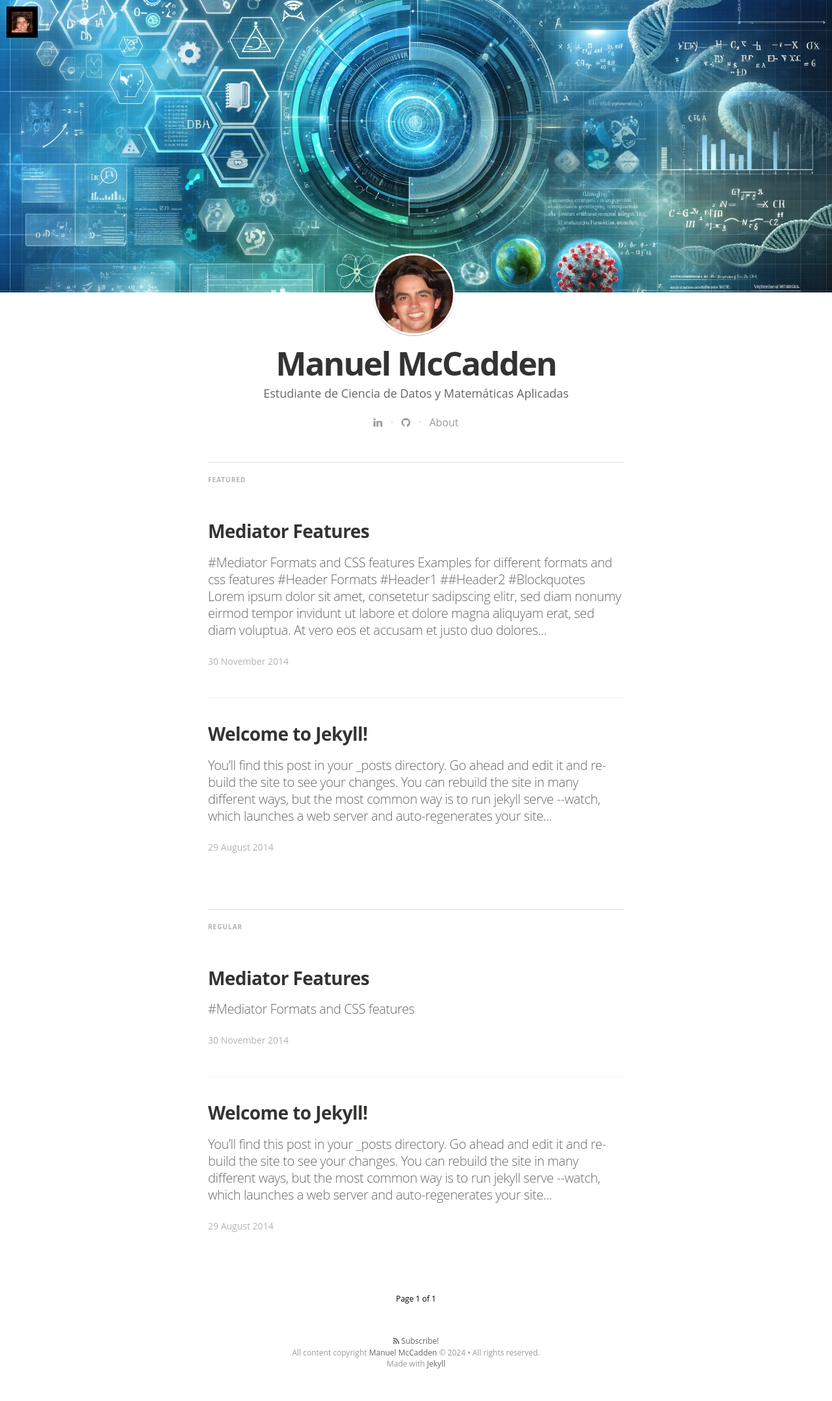
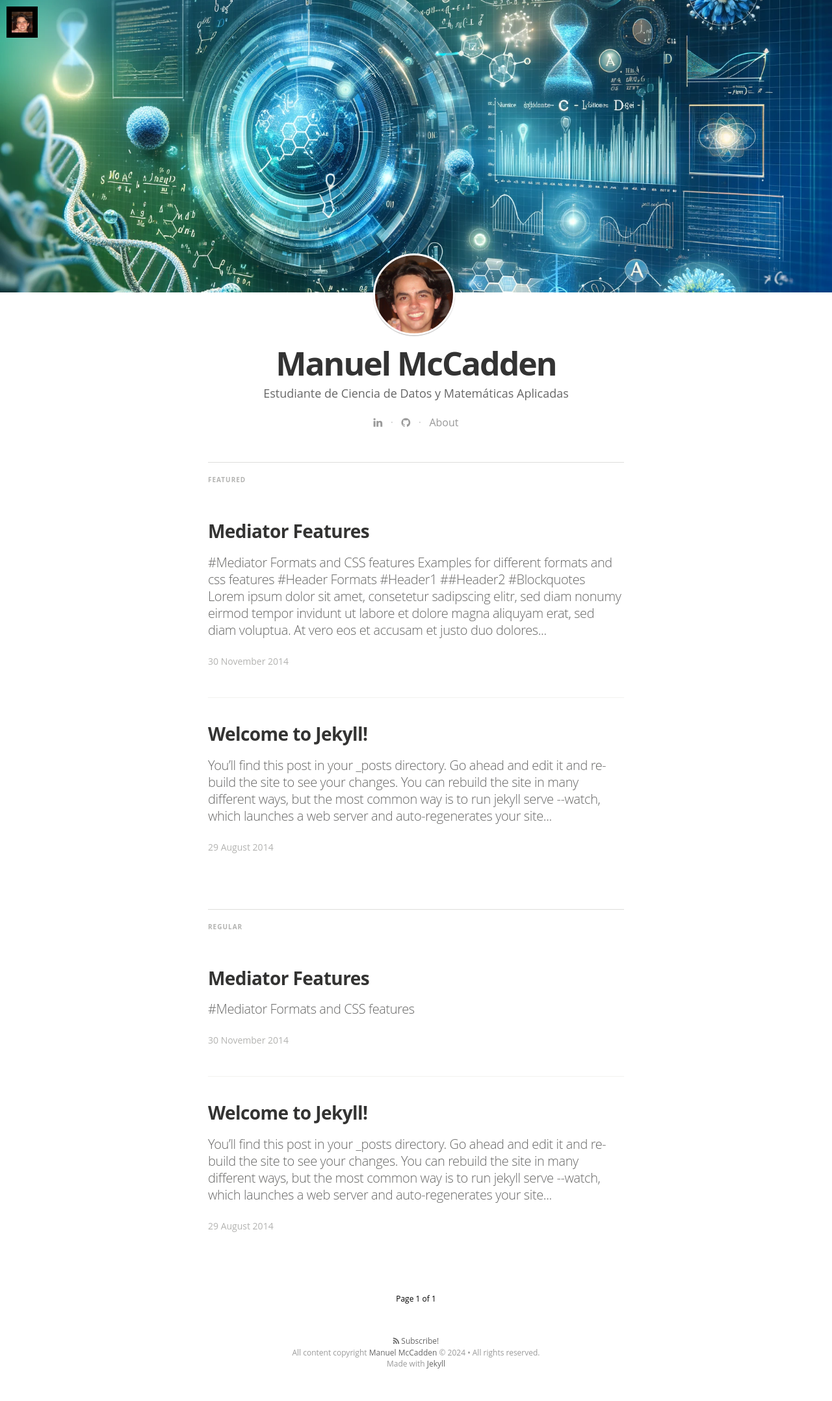
Before and after one commit to manuelmccaddenm/manuelmccaddenm.github.io, a Jekyll site: the page built from index.html, in a window 1280 px wide. Shown: the whole page at 65% size. Built offline with Jekyll 4.4.1, drawn with Linux system fonts in a browser that asks for light colours; nearby versions of some CDN libraries; some web fonts are replaced; the list of posts is cut into pages by our own code.

Commit message:
Prueba 2 foto arriba

```diff
--- a/_config.yml
+++ b/_config.yml
@@ -14,7 +14,7 @@ logo: "/assets/images/foto_redonda.jpg"
 float_logo: true # true, false (default)
 
 # blog cover
-cover: "/assets/images/foto_arriba.webp"
+cover: "/assets/images/foto_arriba2.webp"
 
 name: 'Manuel McCadden'
 author: 'Manuel McCadden'
```
Also changed, not shown: assets/images/foto_arriba2.webp (added).
